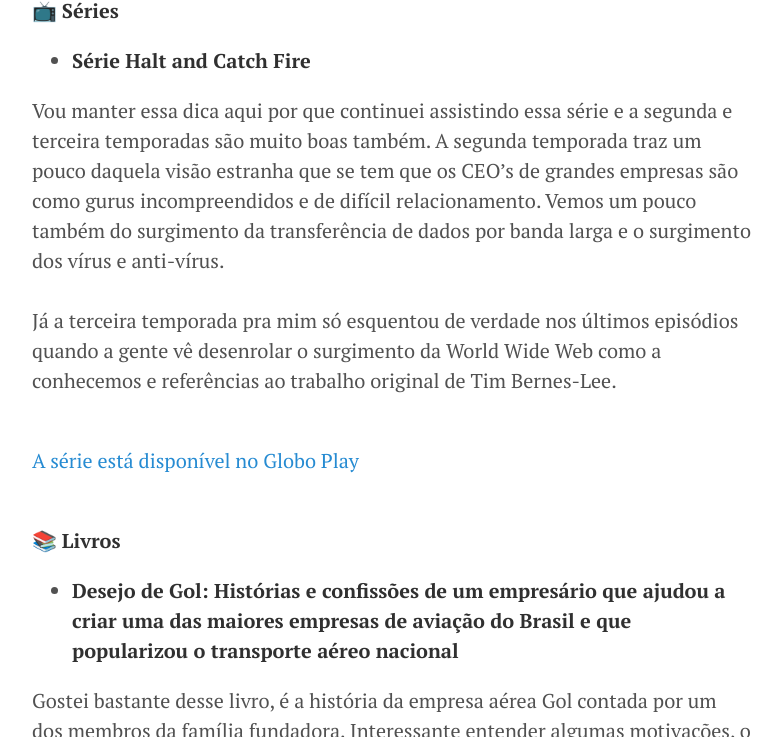
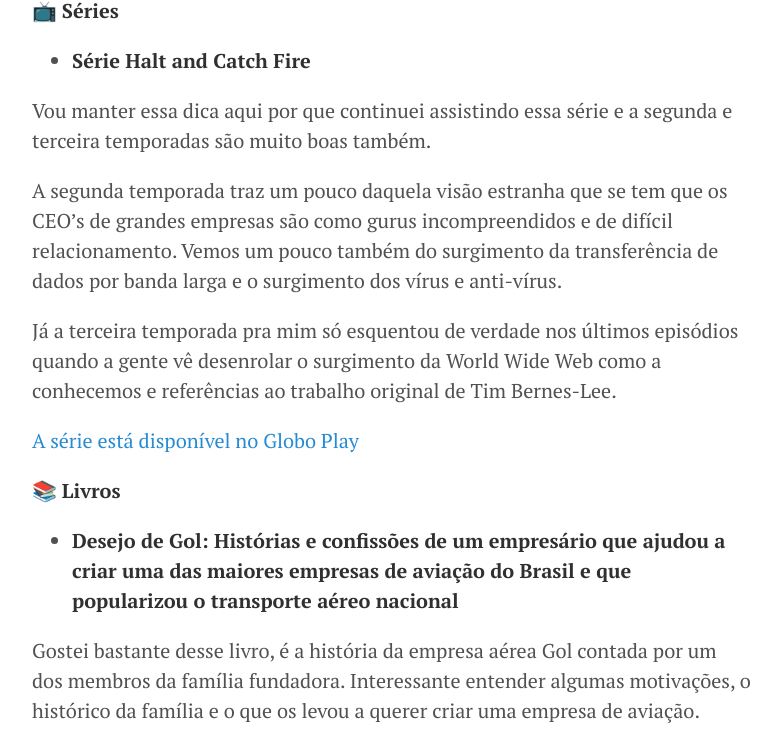
Before and after one commit to rphlfc/rphlfc.github.io, a Jekyll site: the page built from _posts/2021-05-31-qual-e-a-boa-6.md, in a window 1280 px wide and 900 px high, scrolled down 553 px, cut to the strip 163-900 px from the top of the window. Shown: the whole strip, without its empty margins (248-1030 px from the left). Built offline with Jekyll 4.4.1, drawn with Linux system fonts in a browser that asks for light colours.

```diff
--- a/_posts/2021-05-31-qual-e-a-boa-6.md
+++ b/_posts/2021-05-31-qual-e-a-boa-6.md
@@ -14,31 +14,34 @@ O Qual é a boa? é onde disponibilizo os links para alguns dos conteúdos que c
 
 - **Série Halt and Catch Fire**<br>
 
-Vou manter essa dica aqui por que continuei assistindo essa série e a segunda e terceira temporadas são muito boas também. A segunda temporada traz um pouco daquela visão estranha que se tem que os CEO's de grandes empresas são como gurus incompreendidos e de difícil relacionamento. Vemos um pouco também do surgimento da transferência de dados por banda larga e o surgimento dos vírus e anti-vírus.<br><br>
-Já a terceira temporada pra mim só esquentou de verdade nos últimos episódios quando a gente vê desenrolar o surgimento da World Wide Web como a conhecemos e referências ao trabalho original de Tim Bernes-Lee.<br><br>
+Vou manter essa dica aqui por que continuei assistindo essa série e a segunda e terceira temporadas são muito boas também.
 
-[A série está disponível no Globo Play](https://bit.ly/3yAyLl9)<br><br>
+A segunda temporada traz um pouco daquela visão estranha que se tem que os CEO's de grandes empresas são como gurus incompreendidos e de difícil relacionamento. Vemos um pouco também do surgimento da transferência de dados por banda larga e o surgimento dos vírus e anti-vírus.
+
+Já a terceira temporada pra mim só esquentou de verdade nos últimos episódios quando a gente vê desenrolar o surgimento da World Wide Web como a conhecemos e referências ao trabalho original de Tim Bernes-Lee.
+
+[A série está disponível no Globo Play](https://bit.ly/3yAyLl9)
 
 
 📚 **Livros**
 
 - **Desejo de Gol: Histórias e confissões de um empresário que ajudou a criar uma das maiores empresas de aviação do Brasil e que popularizou o transporte aéreo nacional**<br>
 
-Gostei bastante desse livro, é a história da empresa aérea Gol contada por um dos membros da família fundadora. Interessante entender algumas motivações, o histórico da família e o que os levou a querer criar uma empresa de aviação.<br><br>
+Gostei bastante desse livro, é a história da empresa aérea Gol contada por um dos membros da família fundadora. Interessante entender algumas motivações, o histórico da família e o que os levou a querer criar uma empresa de aviação.
 
-Para os mais atentos, um tempo atrás, teve uma história na mídia de um charlatão se passando pelo "dono da Gol" e dando entrevistas inclusive para o Amaury Júnior. Essa história virou filme, Vips. O charlatão foi interpretado por Wagner Moura e o tal "dono da Gol" que o cidadão dizia ser era exatamente Henrique Constantino, o autor do livro.<br><br>
+Para os mais atentos, um tempo atrás, teve uma história na mídia de um charlatão se passando pelo "dono da Gol" e dando entrevistas inclusive para o Amaury Júnior. Essa história virou filme, Vips. O charlatão foi interpretado por Wagner Moura e o tal "dono da Gol" que o cidadão dizia ser era exatamente Henrique Constantino, o autor do livro.
 
-Outras histórias interessantes envolvem o acidente com o Legacy, onde o jatinho bateu com um avião da Gol em pleno voo. E o acidente no aeroporto de Congonhas. Fica aí a dica.<br><br>
+Outras histórias interessantes envolvem o acidente com o Legacy, onde o jatinho bateu com um avião da Gol em pleno voo. E o acidente no aeroporto de Congonhas. Fica aí a dica.
 
-[Livro na Amazon](https://amzn.to/3vDJt8p)<br><br>
+[Livro na Amazon](https://amzn.to/3vDJt8p)
 
 
 - **Mais esperto que o Diabo: O mistério revelado da liberdade e do sucesso**<br>
 
-Correndo risco de ser o do contra vou dizer que esse livro é bem xarope. Ele entrega mais do mesmo. É a eterna mensagem que as coisas acontecem para quem faz e não para quem fica esperando que as coisas aconteçam.<br><br>
+Correndo risco de ser o do contra vou dizer que esse livro é bem xarope. Ele entrega mais do mesmo. É a eterna mensagem que as coisas acontecem para quem faz e não para quem fica esperando que as coisas aconteçam.
 
-Mas, para não ser tão negativo, vou dizer que gostei da estratégia usada pelo autor pra passar a mensagem. A idéia de entrevistar o diabo para que a mensagem principal do livro seja passada através dessa entrevista foi bem esperta. E caso você não soubesse ainda, sim, o livro é baseado numa entrevista com o diabo. Daí o título.<br><br>
+Mas, para não ser tão negativo, vou dizer que gostei da estratégia usada pelo autor pra passar a mensagem. A idéia de entrevistar o diabo para que a mensagem principal do livro seja passada através dessa entrevista foi bem esperta. E caso você não soubesse ainda, sim, o livro é baseado numa entrevista com o diabo. Daí o título.
 
-Apesar de achar que a mensagem é bem batida vale pra dar aquela reanimada.<br><br>
+Apesar de achar que a mensagem é bem batida vale pra dar aquela reanimada.
 
-[Livro na Amazon](https://amzn.to/3g041Bw)<br><br>
+[Livro na Amazon](https://amzn.to/3g041Bw)
```
